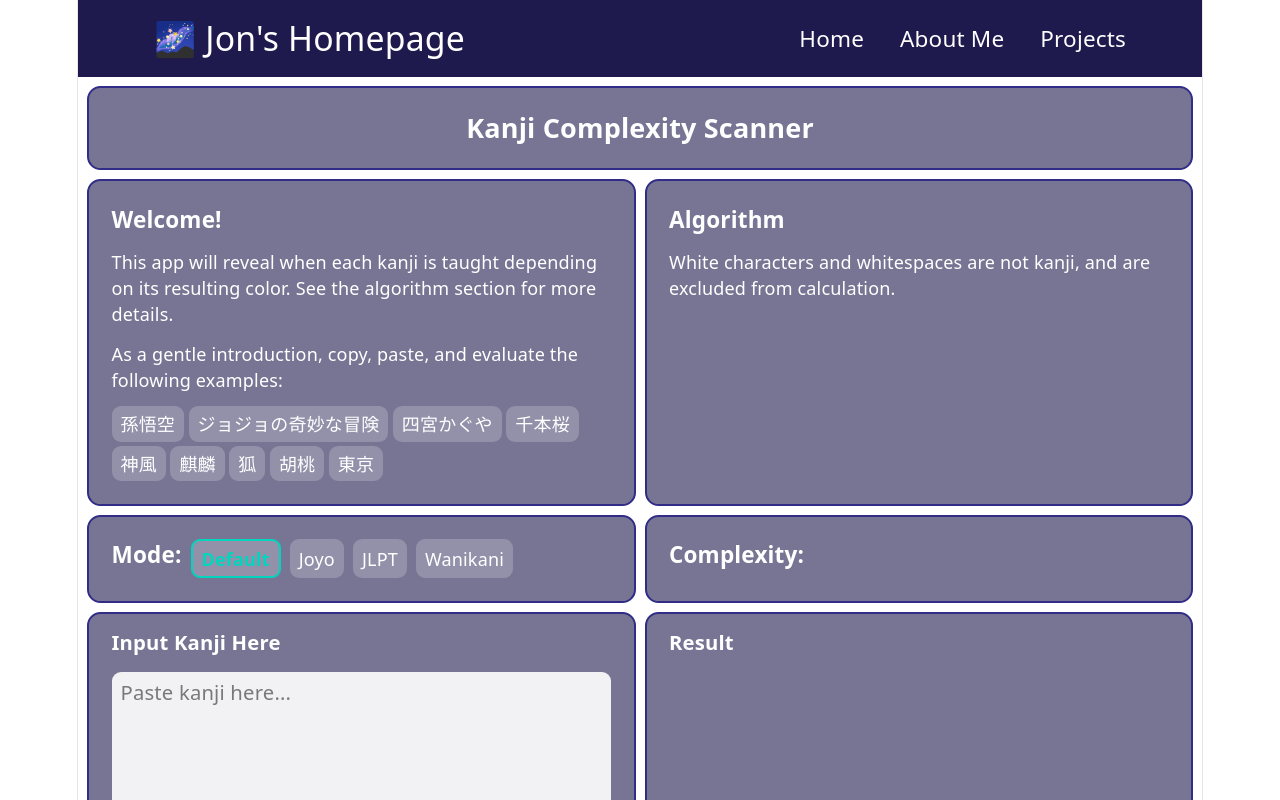
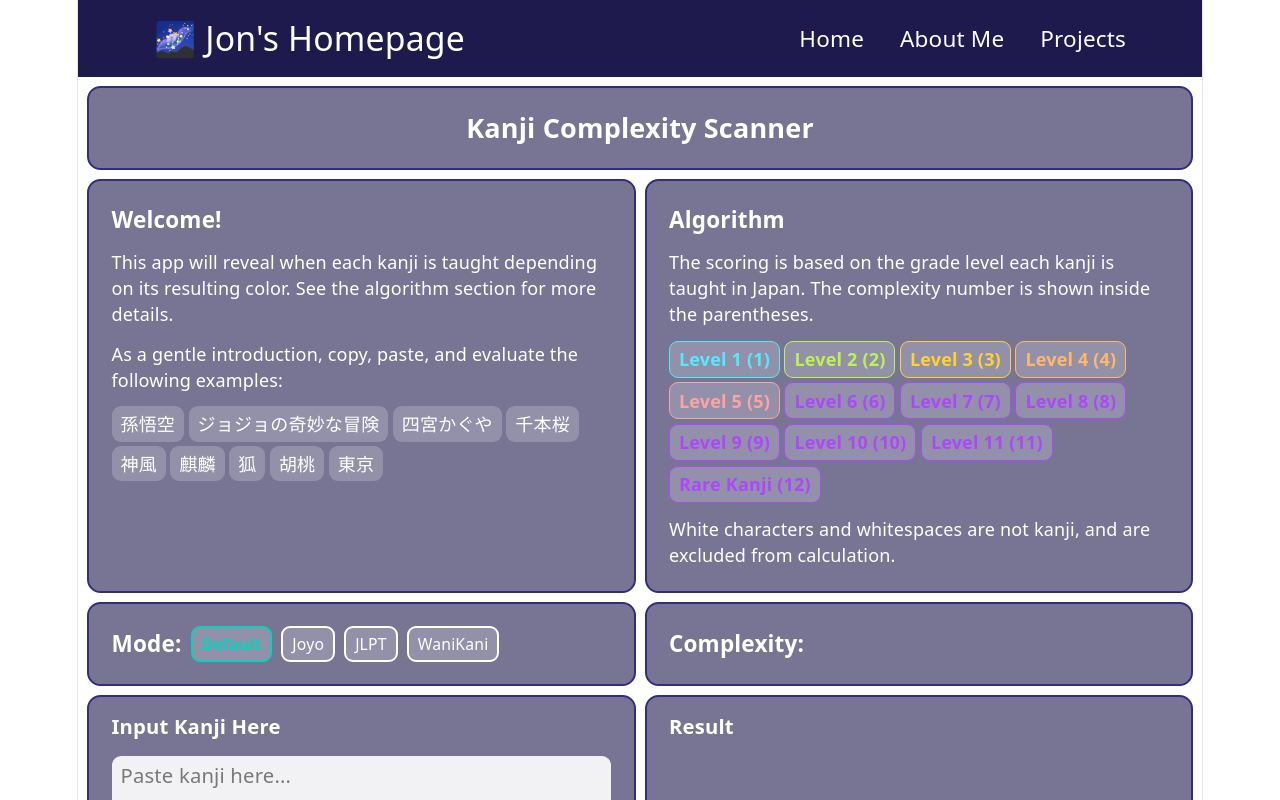
Before and after one commit to RadEagle/Personal-Website-2026, a Next.js app in the folder frontend/: page /projects/kanji in a window 1280 px wide. Shown: the top 800 px of the page. Built offline with nearby package versions, Linux system fonts and the light colour scheme.

Commit message:
Keep algorithm blob height stable

```diff
--- a/frontend/src/app/projects/kanji/Components.tsx
+++ b/frontend/src/app/projects/kanji/Components.tsx
@@ -1,7 +1,7 @@
 "use client";
-import { useState } from "react"
+import { useState } from "react";
 import { blob } from "../../../Library/styles";
-import { exampleKanji, modes } from "./data";
+import { exampleKanji, kanjiAlgorithms, modes } from "./data";
 
 interface TwoElementProps {
   left: React.ReactNode;
@@ -9,12 +9,12 @@ interface TwoElementProps {
 }
 
 interface ModeProps {
-    selectedMode: string
-    onModeChange: (selectedMode: string) => void
+  selectedMode: string;
+  onModeChange: (selectedMode: string) => void;
 }
 
 interface ModeDependentProps {
-    mode: string
+  mode: string;
 }
 
 const Title = () => {
@@ -38,7 +38,10 @@ const TwoElement = (props: TwoElementProps) => {
 
 const Introduction = () => {
   const kanjiExamples = exampleKanji.map((example) => (
-    <span key={example} className="bg-white/20 rounded-lg px-2 py-1 hover:scale-101 hover:cursor-pointer hover:opacity-70 duration-200 ease-in-out">
+    <span
+      key={example}
+      className="bg-white/20 rounded-lg px-2 py-1 hover:scale-101 hover:cursor-pointer hover:opacity-70 duration-200 ease-in-out"
+    >
       {example}
     </span>
   ));
@@ -60,66 +63,49 @@ const Introduction = () => {
   );
 };
 
-const Algorithm = ({mode}: ModeDependentProps) => {
+const Algorithm = ({ mode }: ModeDependentProps) => {
   return (
     <div className={`${blob} text-start text-white content-start`}>
       <h2 className="text-xl font-bold">Algorithm</h2>
-      {
-        mode === "JLPT" ?
-        <div className="alg" id="jlpt">
-        <p>
-          The scoring is based on the level each kanji appears in the Japanese
-          Language Proficiency Test (JLPT). The complexity number is shown
-          inside the parentheses.
-        </p>
-        <ul className="tutorial-table" id="grade-levels">
-          <li className="text-cyan-300">JLPT 5 (1)</li>
-          <li className="text-lime-300">JLPT 4 (2)</li>
-          <li className="text-amber-300">JLPT 3 (3)</li>
-          <li className="text-orange-300">JLPT 2 (4)</li>
-          <li className="text-red-300">JLPT 1 (5)</li>
-          <li className="text-purple-500">Kanji Beyond JLPT (6)</li>
-        </ul>
+      <div className="grid">
+        {Object.entries(kanjiAlgorithms).map(([key, value]) => (
+          <div
+            className={`flex flex-col gap-3 col-start-1 row-start-1 ${mode === key ? "" : "invisible"}`}
+          >
+            <p>{kanjiAlgorithms[mode].intro}</p>
+            <div key={key} className={`flex flex-wrap gap-1`}>
+              {value.legend.map((level) => (
+                <span
+                  key={level.label}
+                  className={`bg-white/20 ${level.textClass} border ${level.borderClass} rounded-lg px-2 py-1 font-semibold`}
+                >{`${level.label} (${level.complexity})`}</span>
+              ))}
+            </div>
+          </div>
+        ))}
       </div>
-        : null
-      }
-      {
-        mode === "Joyo" ?
-        <div className="alg" id="grade">
-        <p>
-          The scoring is based on the grade level each kanji is taught in Japan.
-          The complexity number is shown inside the parentheses.
-        </p>
-        <ul className="tutorial-table" id="grade-levels">
-          <li className="kanji-1">1st Grade (1)</li>
-          <li className="kanji-2">2nd Grade (2)</li>
-          <li className="kanji-3">3rd Grade (3)</li>
-          <li className="kanji-4">4th Grade (4)</li>
-          <li className="kanji-5">5th Grade (5)</li>
-          <li className="kanji-6">6th Grade (6)</li>
-          <li className="kanji-7">Junior High (7)</li>
-          <li className="kanji-8">High School (8)</li>
-          <li className="kanji-9">Hyogai Kanji (9)</li>
-        </ul>
-      </div>
-      : null
-      }
-
-      <p>White characters and whitespaces are not kanji, and are excluded from calculation.</p>
+      <p>
+        White characters and whitespaces are not kanji, and are excluded from
+        calculation.
+      </p>
     </div>
   );
 };
 
 const Mode = (props: ModeProps) => {
   const modeChips = modes.map((mode) => (
-    <button key={mode} onClick={() => props.onModeChange(mode)} className={`bg-white/20 rounded-lg px-2 py-1 hover:scale-101 hover:cursor-pointer hover:opacity-70 duration-200 ease-in-out ${props.selectedMode === mode ? "text-teal-400 border-teal-400 font-semibold border-2" : null}`}>
+    <button
+      key={mode}
+      onClick={() => props.onModeChange(mode)}
+      className={`bg-white/20 text-sm rounded-lg px-2 py-1 border-2 hover:scale-101 hover:cursor-pointer hover:opacity-70 duration-200 ease-in-out ${props.selectedMode === mode ? "text-teal-400 border-teal-400 font-semibold" : null}`}
+    >
       {mode}
     </button>
   ));
 
   return (
-    <div className={`${blob} text-start text-white content-start`}>
-      <div className="flex gap-2">
+    <div className={`${blob} text-start text-white`}>
+      <div className="flex gap-2 items-center">
         <h2 className="text-xl font-semibold">Mode:</h2>
         {modeChips}
       </div>
@@ -127,10 +113,10 @@ const Mode = (props: ModeProps) => {
   );
 };
 
-const Complexity = ({mode}: ModeDependentProps) => {
+const Complexity = ({ mode }: ModeDependentProps) => {
   return (
-    <div className={`${blob} text-white text-start content-start`}>
-      <div className="flex gap-2">
+    <div className={`${blob} text-white text-start`}>
+      <div className="flex gap-2 items-center">
         <h2 className="text-xl font-semibold">Complexity:</h2>
       </div>
     </div>
@@ -152,7 +138,7 @@ const KanjiInput = () => {
   );
 };
 
-const KanjiResult = ({mode}: ModeDependentProps) => {
+const KanjiResult = ({ mode }: ModeDependentProps) => {
   return (
     <div className={`${blob} text-start text-white content-start pt-3`}>
       <h3 className="text-lg font-semibold">Result</h3>
@@ -216,7 +202,10 @@ const KanjiProject = () => {
     <div className="m-2 flex flex-col gap-2">
       <Title />
       <TwoElement left={<Introduction />} right={<Algorithm mode={mode} />} />
-      <TwoElement left={<Mode selectedMode={mode} onModeChange={handleModeChange}/>} right={<Complexity mode={mode} />} />
+      <TwoElement
+        left={<Mode selectedMode={mode} onModeChange={handleModeChange} />}
+        right={<Complexity mode={mode} />}
+      />
       <TwoElement left={<KanjiInput />} right={<KanjiResult mode={mode} />} />
       <TwoElement left={<Sources />} right={<Feedback />} />
     </div>
--- a/frontend/src/app/projects/kanji/data.ts
+++ b/frontend/src/app/projects/kanji/data.ts
@@ -1,6 +1,6 @@
 // frontend/src/app/projects/kanji/data.ts
 
-export const modes = ["Default", "Joyo", "JLPT", "Wanikani"];
+export const modes = ["Default", "Joyo", "JLPT", "WaniKani"];
 
 export const exampleKanji = [
   "孫悟空",
@@ -13,3 +13,240 @@ export const exampleKanji = [
   "胡桃",
   "東京",
 ];
+
+interface AlgorithmEntry {
+  intro: string;
+  legend: LegendItem[];
+}
+
+interface LegendItem {
+  label: string;
+  complexity: number;
+  textClass: string;
+  borderClass: string;
+}
+
+export const kanjiAlgorithms: Record<string, AlgorithmEntry> = {
+  Default: {
+    intro:
+      "The scoring is based on the grade level each kanji is taught in Japan. The complexity number is shown inside the parentheses.",
+    legend: [
+      {
+        label: "Level 1",
+        complexity: 1,
+        textClass: "text-cyan-300",
+        borderClass: "border-cyan-300",
+      },
+      {
+        label: "Level 2",
+        complexity: 2,
+        textClass: "text-lime-300",
+        borderClass: "border-lime-300",
+      },
+      {
+        label: "Level 3",
+        complexity: 3,
+        textClass: "text-amber-300",
+        borderClass: "border-amber-300",
+      },
+      {
+        label: "Level 4",
+        complexity: 4,
+        textClass: "text-orange-300",
+        borderClass: "border-orange-300",
+      },
+      {
+        label: "Level 5",
+        complexity: 5,
+        textClass: "text-red-300",
+        borderClass: "border-red-300",
+      },
+      {
+        label: "Level 6",
+        complexity: 6,
+        textClass: "text-purple-500",
+        borderClass: "border-purple-500",
+      },
+      {
+        label: "Level 7",
+        complexity: 7,
+        textClass: "text-purple-500",
+        borderClass: "border-purple-500",
+      },
+      {
+        label: "Level 8",
+        complexity: 8,
+        textClass: "text-purple-500",
+        borderClass: "border-purple-500",
+      },
+      {
+        label: "Level 9",
+        complexity: 9,
+        textClass: "text-purple-500",
+        borderClass: "border-purple-500",
+      },
+      {
+        label: "Level 10",
+        complexity: 10,
+        textClass: "text-purple-500",
+        borderClass: "border-purple-500",
+      },
+      {
+        label: "Level 11",
+        complexity: 11,
+        textClass: "text-purple-500",
+        borderClass: "border-purple-500",
+      },
+      {
+        label: "Rare Kanji",
+        complexity: 12,
+        textClass: "text-purple-500",
+        borderClass: "border-purple-500",
+      },
+    ],
+  },
+  Joyo: {
+    intro:
+      "The scoring is based on the grade level each kanji is taught in Japan. The complexity number is shown inside the parentheses.",
+    legend: [
+      {
+        label: "1st Grade",
+        complexity: 1,
+        textClass: "text-cyan-300",
+        borderClass: "border-cyan-300",
+      },
+      {
+        label: "2nd Grade",
+        complexity: 2,
+        textClass: "text-lime-300",
+        borderClass: "border-lime-300",
+      },
+      {
+        label: "3rd Grade",
+        complexity: 3,
+        textClass: "text-amber-300",
+        borderClass: "border-amber-300",
+      },
+      {
+        label: "4th Grade",
+        complexity: 4,
+        textClass: "text-orange-300",
+        borderClass: "border-orange-300",
+      },
+      {
+        label: "5th Grade",
+        complexity: 5,
+        textClass: "text-red-300",
+        borderClass: "border-red-300",
+      },
+      {
+        label: "6th Grade",
+        complexity: 6,
+        textClass: "text-purple-500",
+        borderClass: "border-purple-500",
+      },
+      {
+        label: "Joyo Kanji",
+        complexity: 7,
+        textClass: "text-purple-500",
+        borderClass: "border-purple-500",
+      },
+      {
+        label: "Jinmeiyo & Hyogai",
+        complexity: 8,
+        textClass: "text-purple-500",
+        borderClass: "border-purple-500",
+      },
+    ],
+  },
+  JLPT: {
+    intro:
+      "The scoring is based on the level each kanji appears in the Japanese Language Proficiency Test (JLPT). The complexity number is shown inside the parentheses.",
+    legend: [
+      {
+        label: "JLPT 5",
+        complexity: 1,
+        textClass: "text-cyan-300",
+        borderClass: "border-cyan-300",
+      },
+      {
+        label: "JLPT 4",
+        complexity: 2,
+        textClass: "text-lime-300",
+        borderClass: "border-lime-300",
+      },
+      {
+        label: "JLPT 3",
+        complexity: 3,
+        textClass: "text-amber-300",
+        borderClass: "border-amber-300",
+      },
+      {
+        label: "JLPT 2",
+        complexity: 4,
+        textClass: "text-orange-300",
+        borderClass: "border-orange-300",
+      },
+      {
+        label: "JLPT 1",
+        complexity: 5,
+        textClass: "text-red-300",
+        borderClass: "border-red-300",
+      },
+      {
+        label: "Beyond JLPT",
+        complexity: 6,
+        textClass: "text-purple-500",
+        borderClass: "border-purple-500",
+      },
+    ],
+  },
+  WaniKani: {
+    intro:
+      "The scoring is based on the level each kanji appears in WaniKani. The complexity number is shown inside the parentheses.",
+    legend: [
+      {
+        label: "Levels 1-10",
+        complexity: 1,
+        textClass: "text-cyan-300",
+        borderClass: "border-cyan-300",
+      },
+      {
+        label: "Levels 11-20",
+        complexity: 2,
+        textClass: "text-lime-300",
+        borderClass: "border-lime-300",
+      },
+      {
+        label: "Levels 21-30",
+        complexity: 3,
+        textClass: "text-amber-300",
+        borderClass: "border-amber-300",
+      },
+      {
+        label: "Levels 31-40",
+        complexity: 4,
+        textClass: "text-orange-300",
+        borderClass: "border-orange-300",
+      },
+      {
+        label: "Levels 41-50",
+        complexity: 5,
+        textClass: "text-red-300",
+        borderClass: "border-red-300",
+      },
+      {
+        label: "Levels 51-60",
+        complexity: 6,
+        textClass: "text-purple-500",
+        borderClass: "border-purple-500",
+      },
+      {
+        label: "Beyond WaniKani",
+        complexity: 7,
+        textClass: "text-purple-500",
+        borderClass: "border-purple-500",
+      },
+    ],
+  },
+};
```
